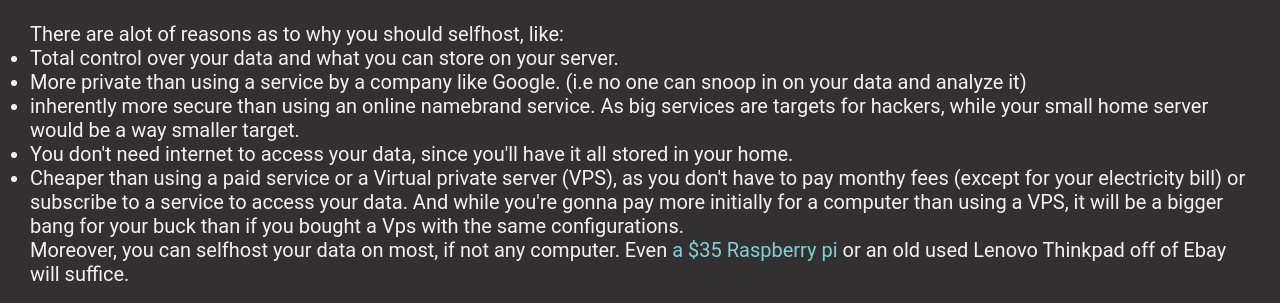
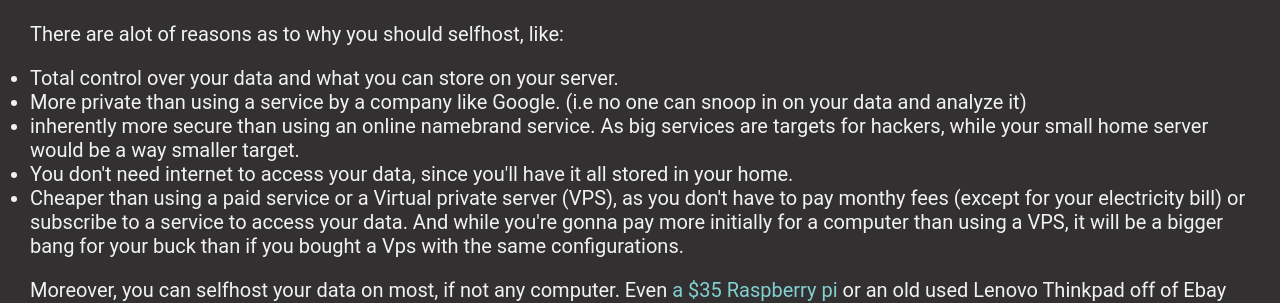
Before and after one commit to Ahmed-Alh/My-personal-website, a plain HTML site: page blogs/Selfhosting.html in a window 1280 px wide. Shown: the part 243-546 px from the top of the page. Drawn offline with Linux system fonts and the light colour scheme.

Commit message:
fixed problem with css and ul tags

```diff
--- a/style.css
+++ b/style.css
@@ -11,7 +11,7 @@ body {
 }
 
 ul {
-  margin: 0;
+  //margin: 0;
   padding: 0;
 }
 
```
